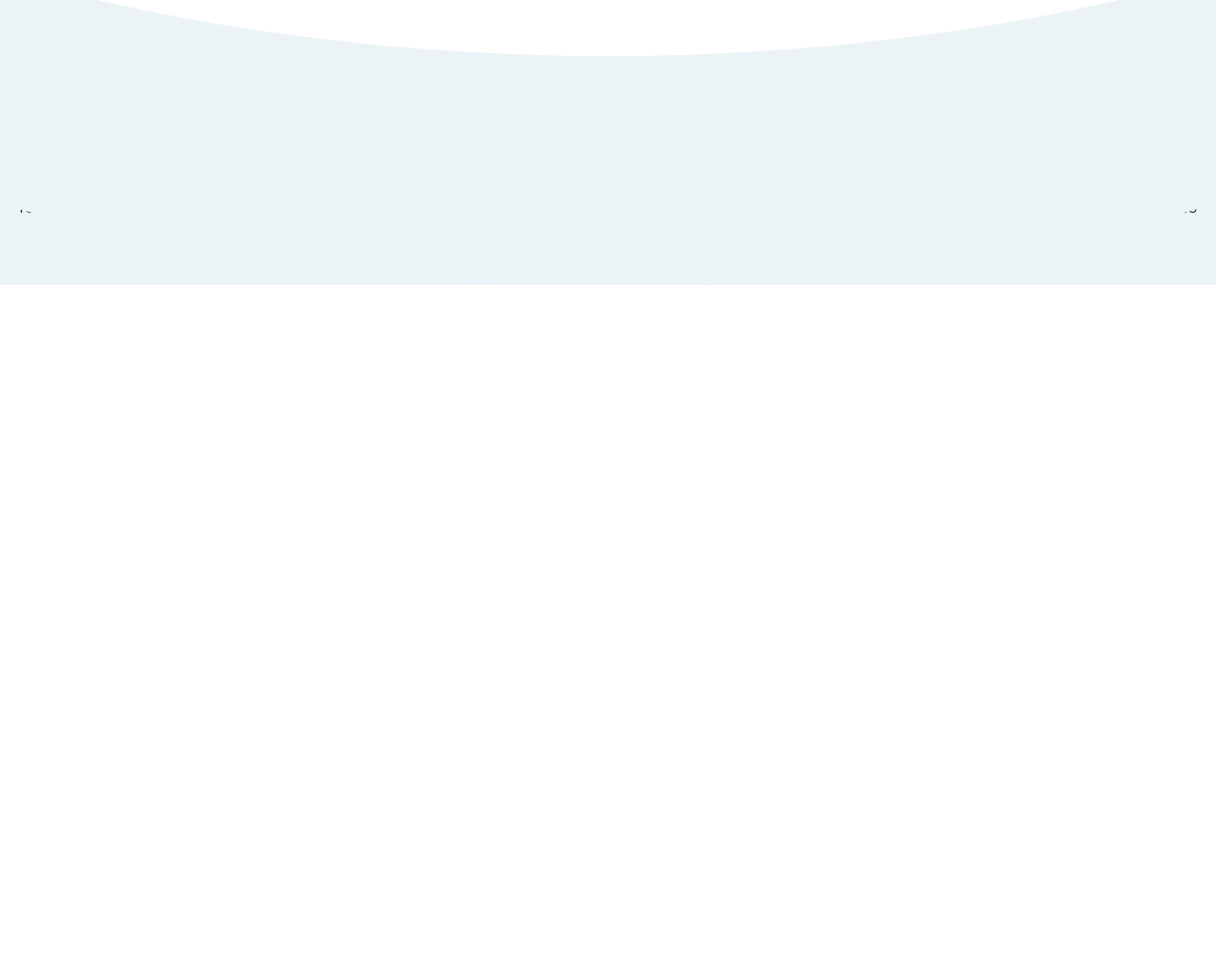
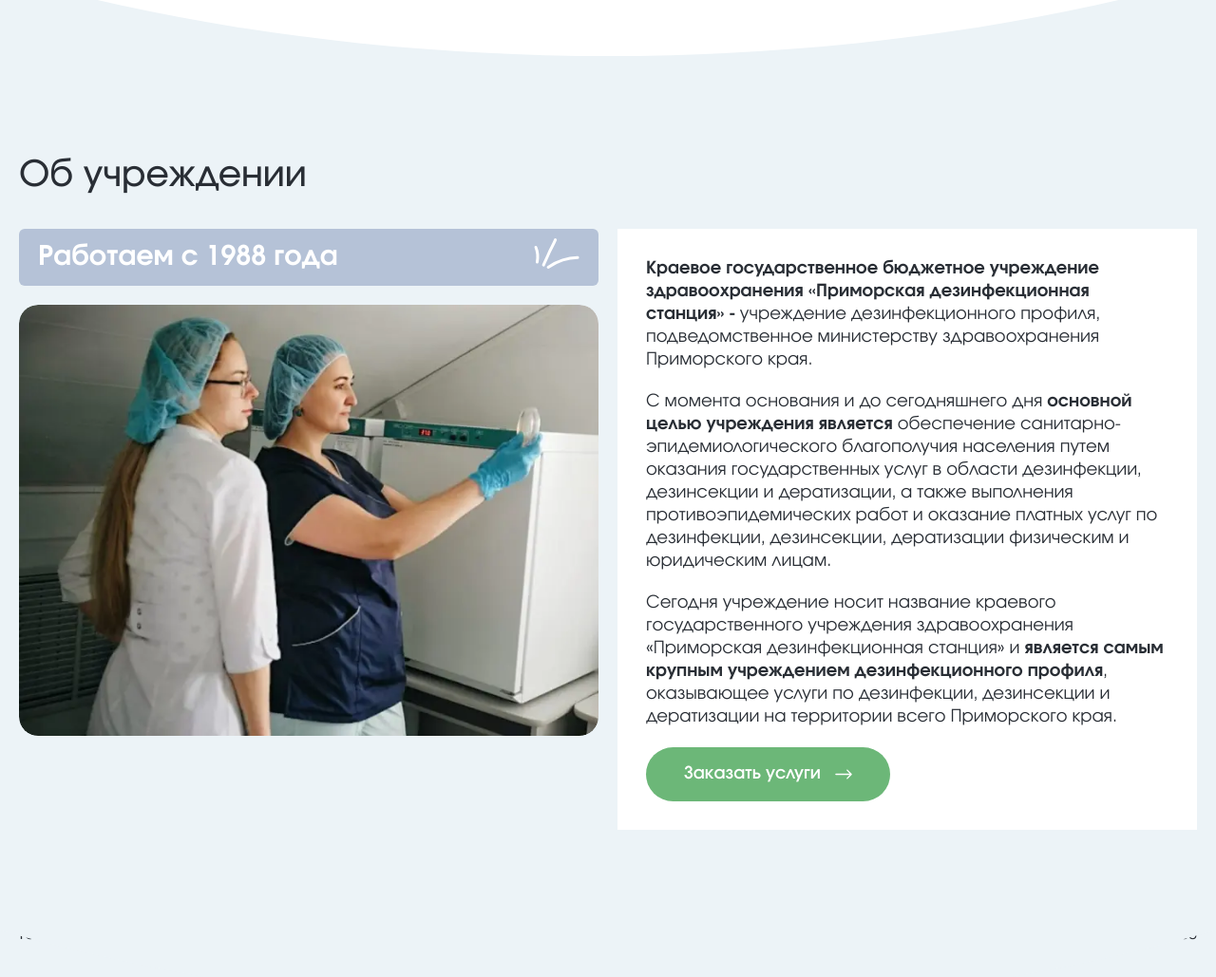
Before and after one commit to blessMe-Padre/kgbus, a website with bundled scripts: page index.html in a window 1280 px wide. Shown: the part 1971-3000 px from the top of the page at 95% size. Before the commit the page ends 2271 px from the top, so only its background shows below. Built offline with nearby package versions, Linux system fonts and the light colour scheme; files whose address does not match are found by name.

Commit message:
feat: добавляет секцию about-us

```diff
--- a/css/main.css
+++ b/css/main.css
@@ -18,6 +18,10 @@
 
 .button:hover {
   background-color: var(--dark-green);
+}
+
+.button--large {
+  padding: 15px 40px;
 }
 
 .btn-close-menu {
@@ -2090,6 +2094,7 @@ button.swiper-pagination-bullet{
   background-color: var(--green);
   color: var(--white);
   background-image: url('../src/img/services-icon/line.svg');
+  margin-right: 20px;
 }
 
 .services__item:last-child:hover {
@@ -2104,6 +2109,10 @@ button.swiper-pagination-bullet{
   .services__item {
     max-width: 31.5%;
   }
+
+  .services__item:last-child {
+    margin-right: 0;
+  }
 }
 
 @media (max-width: 1130px) {
@@ -2130,6 +2139,73 @@ button.swiper-pagination-bullet{
 
   .services__item {
     width: 100%;
+  }
+}
+
+.about-us {
+  padding-bottom: 50px;
+}
+
+.about-us__wrapper {
+  display: grid;
+  grid-template-columns: repeat(2, 1fr);
+  gap: 20px;
+}
+
+.about-us__header {
+  display: flex;
+  align-items: center;
+  justify-content: space-between;
+  gap: 10px;
+  border-radius: 6px;
+  padding: 10px 20px;
+  background-color: var(--gray);
+  margin-bottom: 20px;
+}
+
+.about-us__header p {
+  font-size: clamp(1.25rem, 1.03rem + 0.939vw, 1.875rem);
+  font-weight: 700;
+  color: var(--white);
+}
+
+.about-us__img {
+  overflow: hidden;
+  border-radius: 20px;
+}
+
+.about-us__img img {
+  width: 100%;
+  height: 100%;
+  -o-object-fit: cover;
+     object-fit: cover;
+  border-radius: 20px;
+  transition: transform 0.3s ease;
+}
+
+.about-us__img img:hover {
+  transform: scale(1.1);
+}
+
+.about_us-description {
+  background-color: var(--white);
+  padding: 30px;
+  font-size: 18px;
+}
+
+.about_us-description p {
+  margin-bottom: 20px;
+}
+
+@media (max-width: 769px) {
+  .about-us__wrapper {
+    grid-template-columns: 1fr;
+  }
+}
+
+@media (max-width: 768px) {
+  .about_us-description {
+    font-size: 12px;
   }
 }
 
@@ -3075,36 +3151,36 @@ body {
 
 :root {
   /* Основные цвета */
-  --black         : #292e35;
-  --white         : #ffffff;
-  --green         : #6cb778;
-  --dark-green    : #3c7a59;
-  --gray          : #b5c2d7;
-  --light-gray    : #ecf3f7;
+  --black: #292e35;
+  --white: #ffffff;
+  --green: #6cb778;
+  --dark-green: #3c7a59;
+  --gray: #b5c2d7;
+  --light-gray: #ecf3f7;
   /* Основной текст */
-  --font-family                       : 'involve', sans-serif;
-  --font-size                         : 16px;
-  --font-weight                       : 400;
+  --font-family: 'involve', sans-serif;
+  --font-size: 16px;
+  --font-weight: 400;
   /* Кнопки */
-  --button-bg-color                   : var(--green);
-  --button-bg-color-hover             : var(--dark-green);
-  --button-bg-color-disabled          : var(--gray);
-  --button-second-bg-color            : var(--white);
-  --button-second-bg-color-hover      : var(--green);
-  --button-second-bg-color-disabled   : var(--dark-green);
-  --button-text-color                 : var(--white);
-  --button-text-color-hover           : var(--white);
-  --button-text-color-disabled        : var(--white);
-  --button-second-text-color          : var(--green);
-  --button-second-text-color-hover    : var(--white);
-  --button-second-text-color-disabled : var(--white);
-  --slide-button                      : var(--gray);
-  --slide-button-hover                : var(--green);
-  --slide-button-action               : var(--dark-green);
+  --button-bg-color: var(--green);
+  --button-bg-color-hover: var(--dark-green);
+  --button-bg-color-disabled: var(--gray);
+  --button-second-bg-color: var(--white);
+  --button-second-bg-color-hover: var(--green);
+  --button-second-bg-color-disabled: var(--dark-green);
+  --button-text-color: var(--white);
+  --button-text-color-hover: var(--white);
+  --button-text-color-disabled: var(--white);
+  --button-second-text-color: var(--green);
+  --button-second-text-color-hover: var(--white);
+  --button-second-text-color-disabled: var(--white);
+  --slide-button: var(--gray);
+  --slide-button-hover: var(--green);
+  --slide-button-action: var(--dark-green);
   /* Ссылки */
-  --link-text-color                   : var(--gray);
-  --link-text-color-hover             : var(--green);
-  --link-text-color-disabled          : var(--dark-green);
+  --link-text-color: var(--gray);
+  --link-text-color-hover: var(--green);
+  --link-text-color-disabled: var(--dark-green);
 }
 
 /* Директивы классов */
--- a/index.html
+++ b/index.html
@@ -365,7 +365,44 @@
                     </div>
                 </div>
 
-            <div class="section_group"></div>
+                <div class="section_group">
+                    <div class="container">
+                        <section class="about-us" data-scroll>
+                            <h2 class="title">Об учреждении</h2>
+                            <div class="about-us__wrapper">
+                                <div>
+                                    <div class="about-us__header">
+                                        <p>Работаем с 1988 года</p>
+                                        <svg width="53" height="40" viewBox="0 0 53 40" fill="none" xmlns="http://www.w3.org/2000/svg">
+                                            <path d="M15.1695 28.1129C16.806 23.9827 18.9478 20.0917 20.6194 15.9745C22.6329 11.0149 25.6139 6.60099 27.5726 1.65774" stroke="white" stroke-width="3" stroke-linecap="round"/>
+                                            <path d="M20.0876 30.4095C28.5274 24.7433 40.8244 20.2846 51.0008 20.2516" stroke="white" stroke-width="3" stroke-linecap="round"/>
+                                            <path d="M8.43382 24.9897C9.32704 20.2137 8.96133 13.9723 7.05321 9.49807" stroke="white" stroke-width="3" stroke-linecap="round"/>
+                                        </svg>
+                                    </div>
+                                    <div class="about-us__img">
+                                        <img src="./src/img/about/img.webp" width="709" height="528" alt="img">
+                                    </div>
+                                </div>
+                                <div class="about_us-description">
+                                    <p>
+                                       <strong> Краевое государственное бюджетное учреждение здравоохранения «Приморская дезинфекционная станция» -</strong> учреждение дезинфекционного профиля, подведомственное министерству здравоохранения Приморского края.
+                                    </p>
+                                    <p>
+                                        С момента основания и до сегодняшнего дня <strong> основной целью учреждения является </strong> обеспечение санитарно-эпидемиологического благополучия населения путем оказания государственных услуг в области дезинфекции, дезинсекции и дератизации, а также выполнения противоэпидемических работ и оказание платных услуг по дезинфекции, дезинсекции, дератизации физическим и юридическим лицам.
+                                    </p>
+                                    <p>
+                                        Сегодня учреждение носит название краевого государственного учреждения здравоохранения «Приморская дезинфекционная станция» и<strong> является самым крупным учреждением дезинфекционного профиля</strong>, оказывающее услуги по дезинфекции, дезинсекции и дератизации на территории всего Приморского края.
+                                    </p>
+                                    <a href="about.html" class="button button--large">
+                                        <span>Заказать услуги</span>
+                                        <img src="./src/img/icons/arrow-right.svg" width="18" height="10" alt="кнопка заказать услугу">
+                                    </a>
+                                </div>
+                            </div>
+                        </section>
+                    </div>
+                </div>
+
             <section id="popup" class="popup">
                 <div class="popup__body">
                     <div class="popup__content">
--- /dev/null
+++ b/src/block/about.css
@@ -0,0 +1,65 @@
+.about-us {
+    padding-bottom: 50px;
+}
+
+.about-us__wrapper {
+    display: grid;
+    grid-template-columns: repeat(2, 1fr);
+    gap: 20px;
+}
+
+.about-us__header {
+    display: flex;
+    align-items: center;
+    justify-content: space-between;
+    gap: 10px;
+    border-radius: 6px;
+    padding: 10px 20px;
+    background-color: var(--gray);
+    margin-bottom: 20px;
+}
+
+.about-us__header p {
+    font-size: clamp(1.25rem, 1.03rem + 0.939vw, 1.875rem);
+    font-weight: 700;
+    color: var(--white);
+}
+
+.about-us__img {
+    overflow: hidden;
+    border-radius: 20px;
+}
+
+.about-us__img img {
+    width: 100%;
+    height: 100%;
+    object-fit: cover;
+    border-radius: 20px;
+    transition: transform 0.3s ease;
+}
+
+.about-us__img img:hover {
+    transform: scale(1.1);
+}
+
+.about_us-description {
+    background-color: var(--white);
+    padding: 30px;
+    font-size: 18px;
+}
+
+.about_us-description p {
+    margin-bottom: 20px;
+}
+
+@media (max-width: 769px) {
+    .about-us__wrapper {
+        grid-template-columns: 1fr;
+    }
+}
+
+@media (max-width: 768px) {
+    .about_us-description {
+        font-size: 12px;
+    }
+}
--- a/src/block/button.css
+++ b/src/block/button.css
@@ -13,3 +13,7 @@
 .button:hover {
     background-color: var(--dark-green);
 }
+
+.button--large {
+    padding: 15px 40px;
+}
--- a/src/block/services.css
+++ b/src/block/services.css
@@ -77,6 +77,7 @@
     background-color: var(--green);
     color: var(--white);
     background-image: url('../src/img/services-icon/line.svg');
+    margin-right: 20px;
 }
 
 .services__item:last-child:hover {
@@ -90,6 +91,10 @@
 @media (max-width: 1164px) {
     .services__item {
         max-width: 31.5%;
+    }
+
+    .services__item:last-child {
+        margin-right: 0;
     }
 }
 
--- a/src/input.css
+++ b/src/input.css
@@ -33,6 +33,7 @@
 @import './block/roached.css';
 @import './block/title.css';
 @import './block/services.css';
+@import './block/about.css';
 
 
 /* Импорт TailWind */
@@ -95,39 +96,39 @@
 /* Переменные */
 :root {
     /* Основные цвета */
-    --black         : #292e35;
-    --white         : #ffffff;
-    --green         : #6cb778;
-    --dark-green    : #3c7a59;
-    --gray          : #b5c2d7;
-    --light-gray    : #ecf3f7;
+    --black: #292e35;
+    --white: #ffffff;
+    --green: #6cb778;
+    --dark-green: #3c7a59;
+    --gray: #b5c2d7;
+    --light-gray: #ecf3f7;
 
     /* Основной текст */
-    --font-family                       : 'involve', sans-serif;
-    --font-size                         : 16px;
-    --font-weight                       : 400;
+    --font-family: 'involve', sans-serif;
+    --font-size: 16px;
+    --font-weight: 400;
 
     /* Кнопки */
-    --button-bg-color                   : var(--green);
-    --button-bg-color-hover             : var(--dark-green);
-    --button-bg-color-disabled          : var(--gray);
-    --button-second-bg-color            : var(--white);
-    --button-second-bg-color-hover      : var(--green);
-    --button-second-bg-color-disabled   : var(--dark-green);
-    --button-text-color                 : var(--white);
-    --button-text-color-hover           : var(--white);
-    --button-text-color-disabled        : var(--white);
-    --button-second-text-color          : var(--green);
-    --button-second-text-color-hover    : var(--white);
-    --button-second-text-color-disabled : var(--white);
-    --slide-button                      : var(--gray);
-    --slide-button-hover                : var(--green);
-    --slide-button-action               : var(--dark-green);
+    --button-bg-color: var(--green);
+    --button-bg-color-hover: var(--dark-green);
+    --button-bg-color-disabled: var(--gray);
+    --button-second-bg-color: var(--white);
+    --button-second-bg-color-hover: var(--green);
+    --button-second-bg-color-disabled: var(--dark-green);
+    --button-text-color: var(--white);
+    --button-text-color-hover: var(--white);
+    --button-text-color-disabled: var(--white);
+    --button-second-text-color: var(--green);
+    --button-second-text-color-hover: var(--white);
+    --button-second-text-color-disabled: var(--white);
+    --slide-button: var(--gray);
+    --slide-button-hover: var(--green);
+    --slide-button-action: var(--dark-green);
 
     /* Ссылки */
-    --link-text-color                   : var(--gray);
-    --link-text-color-hover             : var(--green);
-    --link-text-color-disabled          : var(--dark-green);
+    --link-text-color: var(--gray);
+    --link-text-color-hover: var(--green);
+    --link-text-color-disabled: var(--dark-green);
 }
 
 /* Директивы классов */
```
Also changed, not shown: src/img/about/decor.svg (added), src/img/about/img.webp (added).
